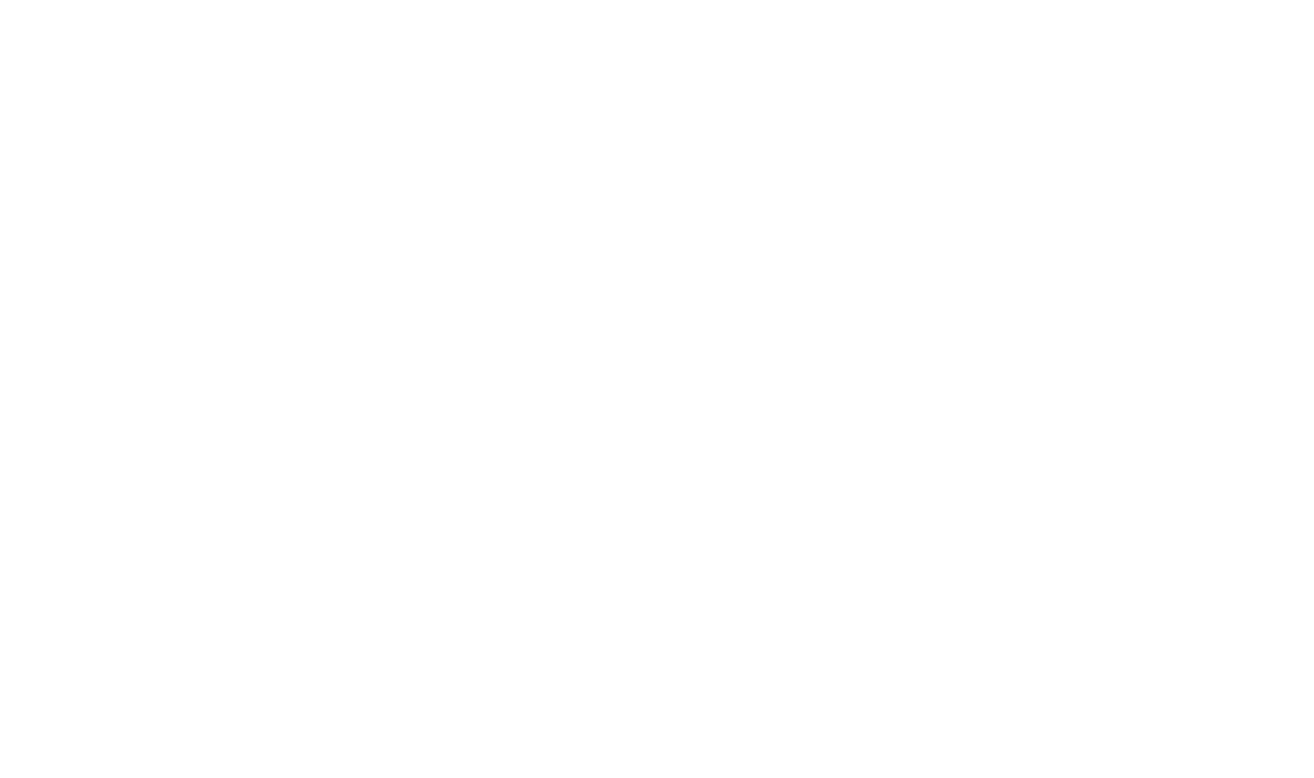
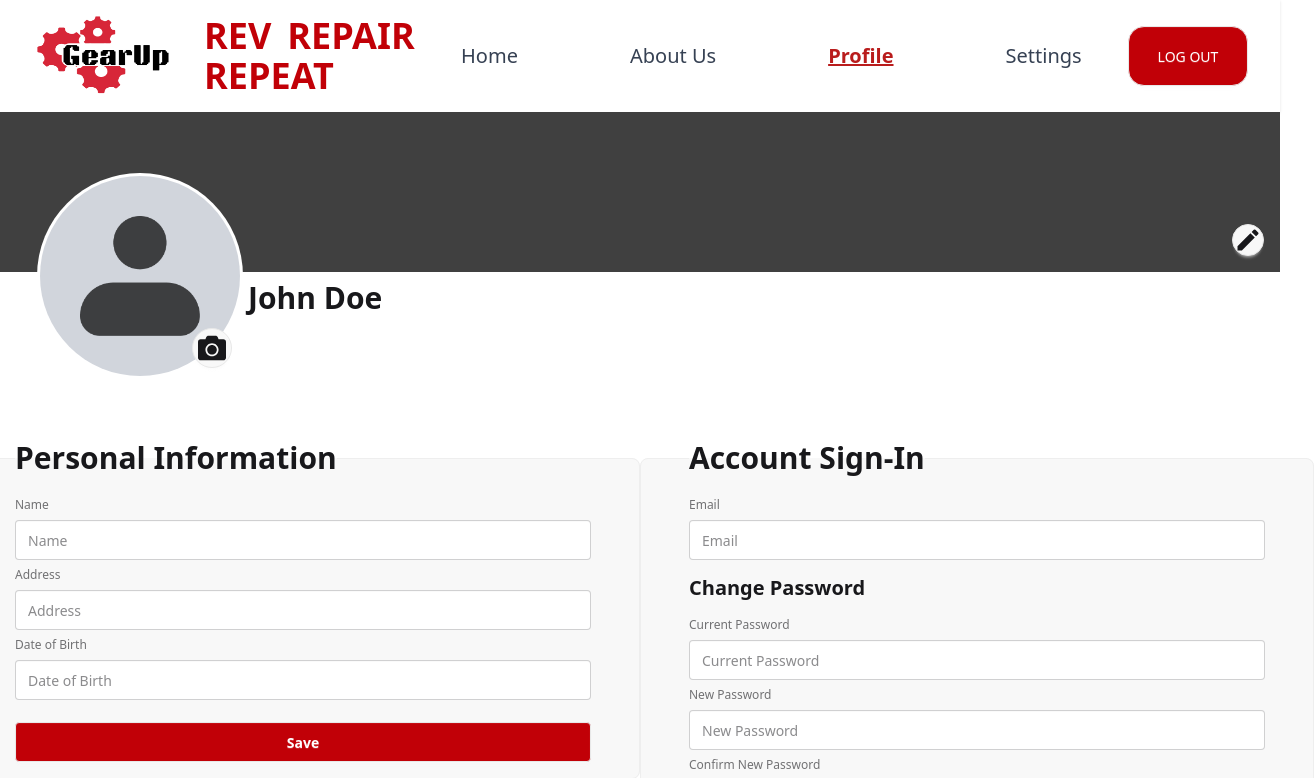
Before and after one commit to jellyayce/practice, a React (Vite) app in the folder my-project/: page /Profile in a window 1280 px wide. Before the commit this address had no page. Shown: the top 778 px of the page, 1314 px wide, since content can reach past the window. Built offline with nearby package versions, Linux system fonts and the light colour scheme.

Commit message:
Added the profile page and fixed the logout modal

```diff
--- a/my-project/index.html
+++ b/my-project/index.html
@@ -1,5 +1,5 @@
 <!doctype html>
-<html lang="en">
+<html lang="en" data-theme="light">
   <head>
     <meta charset="UTF-8" />
     <link rel="icon" type="image/svg+xml" href="/vite.svg" />
--- a/my-project/package.json
+++ b/my-project/package.json
@@ -11,6 +11,7 @@
   },
   "dependencies": {
     "@tailwindcss/vite": "^4.1.18",
+    "daisyui": "^5.5.18",
     "react": "^19.2.0",
     "react-dom": "^19.2.0",
     "react-icons": "^5.5.0",
--- a/my-project/src/App.jsx
+++ b/my-project/src/App.jsx
@@ -4,6 +4,7 @@
 import BrowsePage from './components/BrowsePage'
 import LogoutModal from './components/LogoutModal'
 import { BrowserRouter, Routes, Route } from 'react-router-dom';
+import Profile from './components/Profile'
 
 function App() {
 
@@ -13,6 +14,7 @@
         <Route path="/" element={<Dashboard />} />
         <Route path="/AboutUs" element={<AboutUs />} />
         <Route path="/BrowsePage" element={<BrowsePage />} />
+        <Route path="/Profile" element={<Profile />} />
         <Route path="/LogoutModal" element={<LogoutModal />} />
       </Routes>
     </BrowserRouter>
--- a/my-project/src/components/AboutUs.jsx
+++ b/my-project/src/components/AboutUs.jsx
@@ -6,7 +6,7 @@
 
 export default function AboutUs() {
   return (
-    <div>
+    <div className=''>
         <Navbar></Navbar>
         <div className="bg-[url('/pic2.png')] bg-cover bg-center w-full h-96 flex justify-center items-center">
             <div className='flex flex-col items-center px-60 text-white gap-8'>
--- a/my-project/src/components/Navbar.jsx
+++ b/my-project/src/components/Navbar.jsx
@@ -27,11 +27,28 @@
             <div className="flex gap-28 text-gray-700 font-medium text-xl">
                 <NavLink to="/" style={navLinkStyles}>Home</NavLink>
                 <NavLink to="/AboutUs" style={navLinkStyles}>About Us</NavLink>
-                <NavLink>Profile</NavLink>
+                <NavLink to="/Profile" style={navLinkStyles}>Profile</NavLink>
                 <NavLink>Settings</NavLink>
             </div>
             <div>
-                <button className="bg-red-700 text-white font-medium rounded-2xl p-2 hover:bg-red-800 w-30 h-15" onClick={navigateToLogoutModal}>LOG OUT</button>
+                <button className="btn bg-red-700 text-white font-medium rounded-2xl p-2 hover:bg-red-800 w-30 h-15" onClick={()=>document.getElementById('my_modal_1').showModal()}>LOG OUT</button>
+                <dialog id="my_modal_1" className="modal">
+                    <div className='flex items-center justify-center h-screen'>
+                        <div className='flex flex-col items-center gap-12 bg-gray-100 rounded-lg p-16'>
+                            <img src="gearuplogo.png" alt="" className='w-60 h-40'/>
+                            <div className='flex flex-col items-center'>
+                                <p className='text-2xl font-extrabold'>Are you sure you want to log out?</p>
+                                <p className='text-l font-medium'>You will be signed out of your account.</p>
+                            </div>
+                            <div className="modal-action">
+                                <form method="dialog" className='flex justify-center gap-4'>
+                                    <button className="btn bg-gray-700 text-white w-25 h-10 rounded-2xl">Close</button>
+                                    <button className='bg-red-700 hover:bg-red-800 text-white w-25 h-10 rounded-2xl'>Confirm</button>
+                                </form>
+                            </div>
+                        </div>
+                    </div>
+                </dialog>
             </div>
         </div>
     );
--- /dev/null
+++ b/my-project/src/components/Profile.jsx
@@ -0,0 +1,74 @@
+import React from 'react'
+import Navbar from './Navbar'
+import { MdEdit } from "react-icons/md";
+import { FaCamera } from "react-icons/fa";
+
+export default function Profile() {
+  return (
+    <div>
+        <Navbar></Navbar>
+        <div className="w-full bg-white">
+            <div className="h-40 bg-neutral-700 relative">
+                <button className="absolute right-4 bottom-4 btn btn-circle btn-sm">
+                    <MdEdit className='w-7 h-7'/>
+                </button>
+
+                <div className="absolute -bottom-26 left-10">
+                    <div className="avatar">
+                        <div className="flex items-center justify-center w-50 rounded-full bg-gray-300 ring ring-white ring-offset-base-100 ring-offset-2">
+                            <img src="/defaultprofileavatar.png" alt="profile" className='flex items-center justify-center h-30 w-30'/>
+                        </div>
+                    </div>
+                    <button className="btn btn-circle btn-l absolute bottom-2 right-2">
+                        <FaCamera className='w-7 h-7'/>
+                    </button>
+                </div>
+            </div>
+            <div className="flex justify-between h-40">
+                <h1 className="flex text-3xl font-bold pl-62 pt-2">John Doe</h1>
+            </div>
+        </div>
+        <div className='flex flex-row justify-center pb-8'>
+            <div className='flex flex-col gap-2 flex-1 items-center'>
+                <fieldset className="fieldset bg-base-200 border-base-300 rounded-box w-2xl border px-12 py-4">
+
+                    <legend className="fieldset-legend font-extrabold text-3xl">Personal Information</legend>
+
+                    <label className="label">Name</label>
+                    <input type="email" className="input w-xl" placeholder="Name" />
+
+                    <label className="label">Address</label>
+                    <input type="email" className="input w-xl" placeholder="Address" />
+
+                    <label className="label">Date of Birth</label>
+                    <input type="email" className="input w-xl" placeholder="Date of Birth" />
+
+                    <button className="btn bg-red-700 hover:bg-red-800 text-white mt-4">Save</button>
+                </fieldset>
+            </div>
+            <div className='flex flex-col gap-2 flex-1 items-center'>
+                <fieldset className="fieldset bg-base-200 border-base-300 rounded-box w-2xl border px-12 py-4">
+
+                    <legend className="fieldset-legend font-extrabold text-3xl">Account Sign-In</legend>
+
+                    <label className="label">Email</label>
+                    <input type="email" className="input w-xl" placeholder="Email" />
+
+                    <p className='text-xl font-bold my-2'>Change Password</p>
+
+                    <label className="label">Current Password</label>
+                    <input type="email" className="input w-xl" placeholder="Current Password" />
+
+                    <label className="label">New Password</label>
+                    <input type="email" className="input w-xl" placeholder="New Password" />
+
+                    <label className="label">Confirm New Password</label>
+                    <input type="email" className="input w-xl" placeholder="Confirm New Password" />
+
+                    <button className="btn bg-red-700 hover:bg-red-800 text-white mt-4">Save</button>
+                </fieldset>
+            </div>
+        </div>
+    </div>
+  )
+}
--- a/my-project/src/index.css
+++ b/my-project/src/index.css
@@ -1 +1,2 @@
 @import "tailwindcss";
+@plugin "daisyui";
```
Also changed, not shown: my-project/public/defaultprofileavatar.png (added), 1 other file (tests, documents, lock files or other folders).
